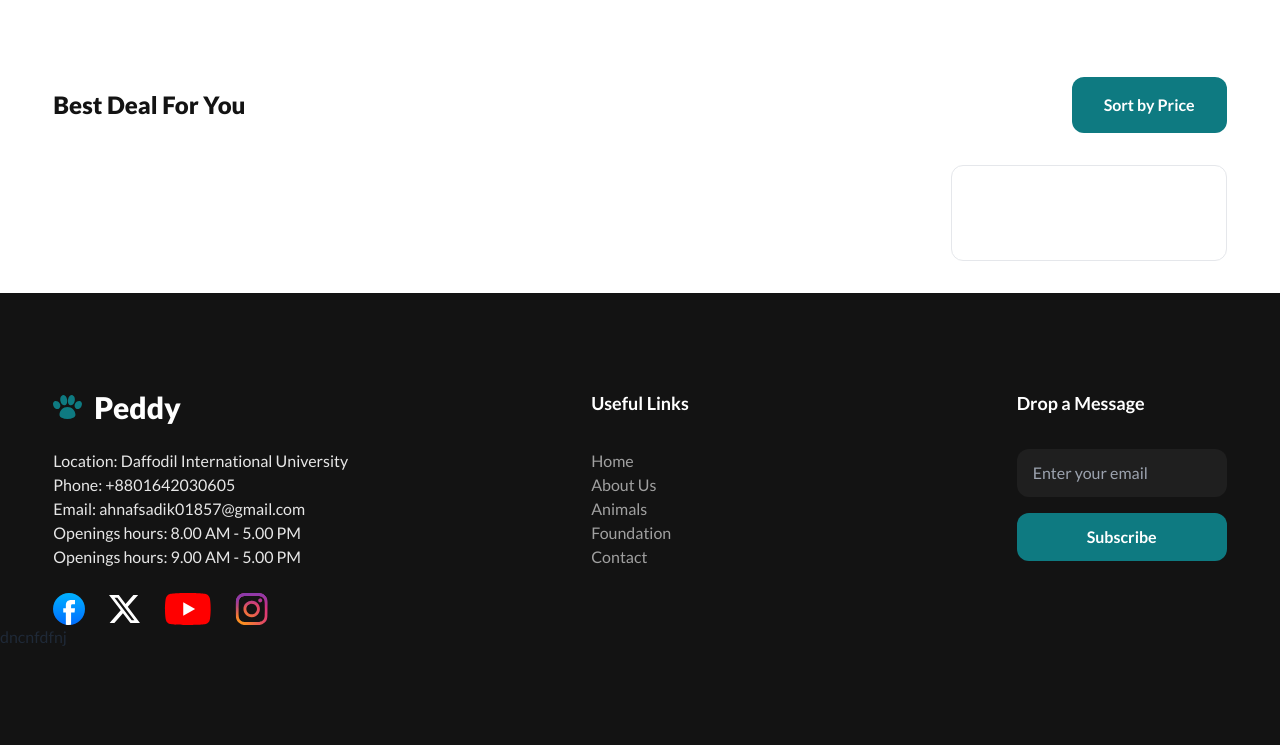
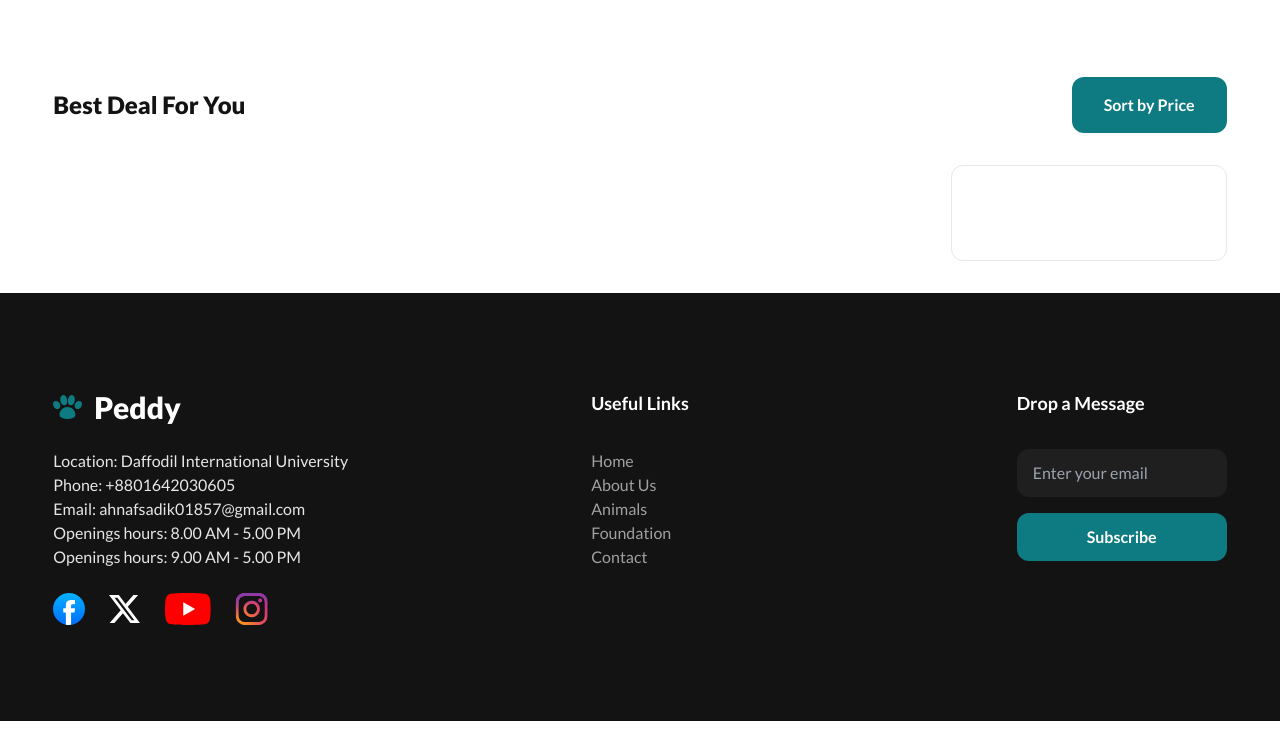
Before and after one commit to AhnafSaad/Peddy-by-Keep-Minders, a plain HTML site: page index.html in a window 1280 px wide. Shown: the part 1193-1938 px from the top of the page. After the commit the page ends 1914 px from the top, so only its background shows below. Drawn offline with nearby package versions, Linux system fonts and the light colour scheme; no server answers.

Commit message:
again commit

```diff
--- a/index.html
+++ b/index.html
@@ -216,7 +216,7 @@
                 </form>
             </div>
         </div>
-        <div><p>dncnfdfnj</p></div>
+
     </footer>
 
     <script src="./script.js"></script>
```
